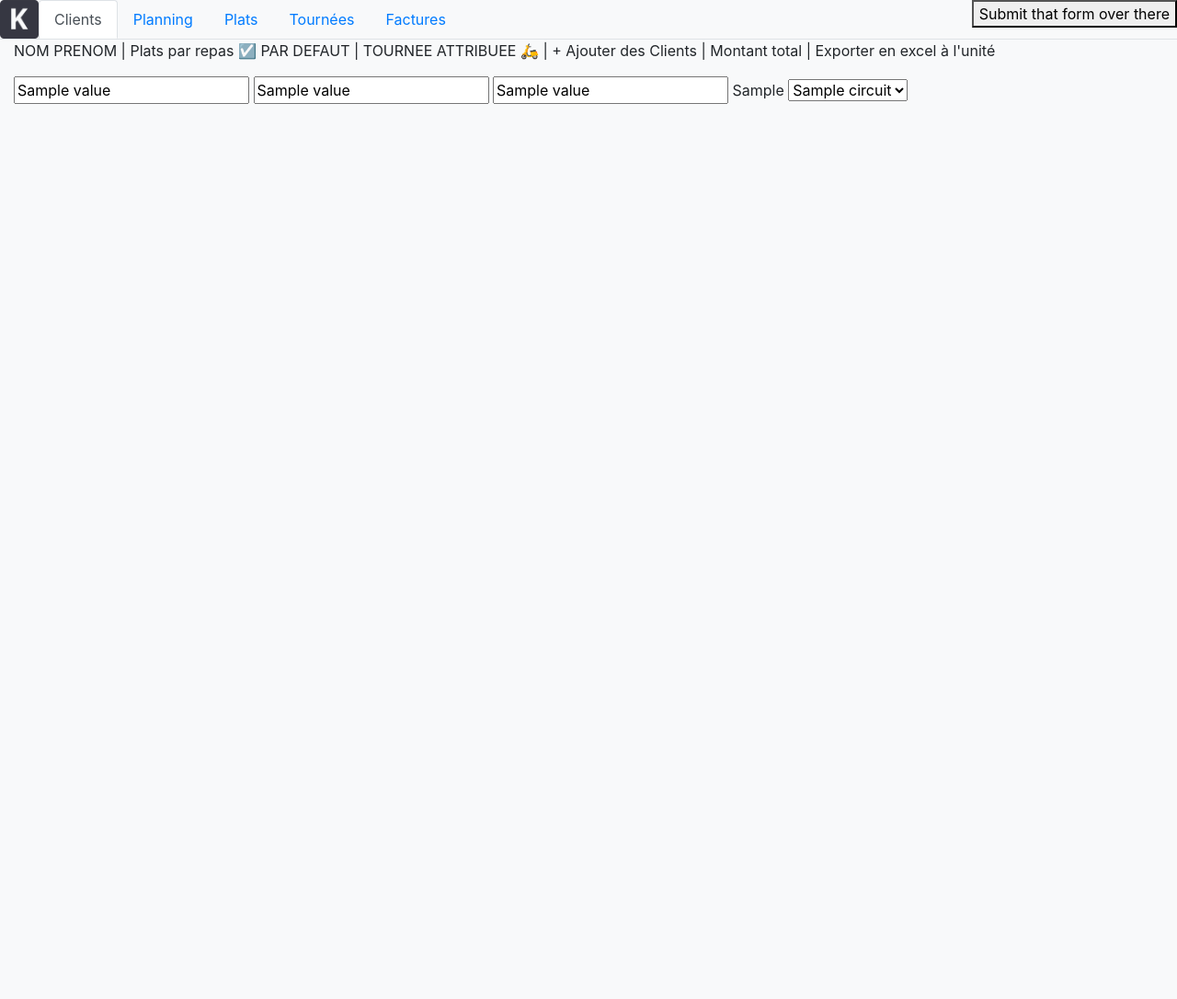
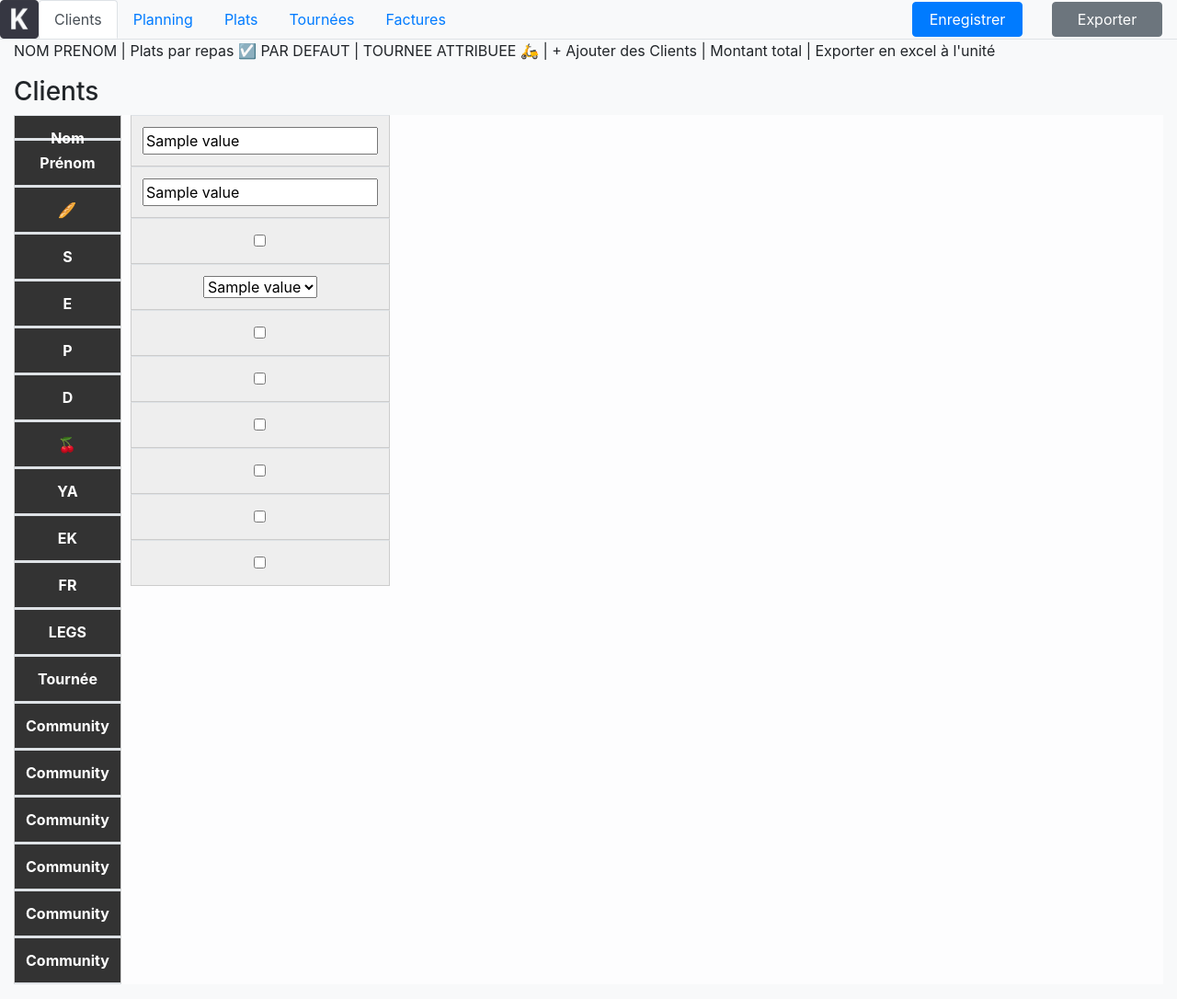
Before and after one commit to Emericdefay/Elephants, a Django app: template project/manager/templates/manager/index.html in a window 1280 px wide. Shown: the whole page at 92% size. Before the commit the page ends 113 px from the top, so only its background shows below. Run offline with Django 4.2, Linux system fonts and the light colour scheme; the template is opened without the code that fills it: most values are stand-ins (such as "Sample title", 1, 10 or a date in 2020); parts of the project's set-up code (start-up, migrations or seed data) failed here and were passed over.

Commit message:
Client table

```diff
--- a/project/manager/admin.py
+++ b/project/manager/admin.py
@@ -34,6 +34,7 @@ class CustomClient(admin.ModelAdmin):
 		('last_name', {'fields': ['last_name']}),
 		('address', {'fields': ['address']}),
 		('default_command', {'fields': ['default_command']}),
+		('circuit', {'fields': ['circuit']}),
 	]
 
 
--- a/project/manager/templates/manager/clients/clients_list.html
+++ b/project/manager/templates/manager/clients/clients_list.html
@@ -1,19 +1,160 @@
 {% load static %}
+
+<style>
+    /*
+    Generic Styling, for Desktops/Laptops
+    */
+    table {
+      width: 100%;
+      border-collapse: collapse;
+    }
+
+    /* Zebra striping */
+    tr:nth-of-type(odd) {
+      background: #eee;
+    }
+
+    th {
+      background: #333;
+      color: white;
+      font-weight: bold;
+    }
+
+    td, th {
+      padding: 6px;
+      border: 1px solid #ccc;
+      text-align: center;
+    }
+
+    /*
+    Max width before this PARTICULAR table gets nasty
+    This query will take effect for any screen smaller than 760px
+    and also iPads specifically.
+    */
+    @media only screen and (max-width: 760px), (min-device-width: 768px) and (max-device-width: 1024px) {
+      .responsive-table-input-matrix {
+        display: block;
+        position: relative;
+        width: 100%;
+      }
+      .responsive-table-input-matrix:after {
+        clear: both;
+        content: "";
+        display: block;
+        font-size: 0;
+        height: 0;
+        visibility: hidden;
+      }
+      .responsive-table-input-matrix tbody {
+        display: block;
+        overflow-x: auto;
+        position: relative;
+        white-space: nowrap;
+        width: auto;
+      }
+      .responsive-table-input-matrix tbody tr {
+        display: inline-block;
+        vertical-align: top;
+      }
+      .responsive-table-input-matrix tbody tr td {
+        display: block;
+        text-align: center;
+      }
+      .responsive-table-input-matrix tbody tr td:first-child {
+        text-align: center;
+      }
+      .responsive-table-input-matrix thead {
+        display: block;
+        float: left;
+        margin-right: 10px;
+      }
+      .responsive-table-input-matrix thead:after {
+        clear: both;
+        content: "";
+        display: block;
+        font-size: 0;
+        height: 0;
+        visibility: hidden;
+      }
+      .responsive-table-input-matrix thead th:first-of-type {
+        height: 1.4em;
+      }
+      .responsive-table-input-matrix thead th {
+        display: block;
+        text-align: center;
+      }
+      .responsive-table-input-matrix thead th:first-child {
+        text-align: center;
+      }
+    }
+</style>
 
 <form action="{% url "manager:update" %}" method="post" id="myform">
     {% csrf_token %}
+    <h3>
+        Clients
+    </h3>
+    <table class="responsive-table-input-matrix table table-light">
+        <thead>
+            <tr>
+                <th>Nom</th>
+                <th>Prénom</th>
+                <th>🥖</th>
+                <th>S</th>
+                <th>E</th>
+                <th>P</th>
+                <th>D</th>
+                <th>🍒</th>
+                <th>YA</th>
+                <th>EK</th>
+                <th>FR</th>
+                <th>LEGS</th>
+                <th>Tournée</th>
+                <th>Community</th>
+                <th>Community</th>
+                <th>Community</th>
+                <th>Community</th>
+                <th>Community</th>
+                <th>Community</th>
+            </tr>
+        </thead>
+        <tbody>
+        {% for client in formClient %}
+        {% ifchanged client.circuit.value %} {% if forloop.counter0 != 0 %}<tr style="border-collapse: separate;
+        border-spacing:0 20px;"><td></td></tr>{% endif %}{% endifchanged %}
+        <tr style="background-color: {% for grad in gradients %}{% if grad.0|striptags == client.circuit.value|striptags %}{{grad.1}}{% endif %}{% endfor %}; margin-bottom:1rem;">
 
+                <td><input type="text" name="last_name_{{client.id.value}}" id="id_id_{{client.id.value}}" value="{{client.last_name.value}}"/></td>
+                <td><input type="text" name="first_name_{{client.id.value}}" id="id_id_{{client.id.value}}" value="{{client.first_name.value}}"/></td>
+                {% for default in formDefaultCommand %}
+                    <td>
+                        <input
+                            type="checkbox"
+                            id="default_command-box_{{client.id.value}}_{{default}}"
+                            name="default_command_{{client.id.value}}_{{default}}"
+                        {% for box_client in client.default_command.value %}
+                            {% if default|striptags == box_client|striptags %}
+                                checked
+                            {% endif %}
+                        {% endfor %}
+                        class="default_box">
+                    </td>
+                {% endfor %}
+                <td>
+                    <select name="circuit_{{client.id.value}}" id="circuit-select_{{client.id.value}}">
+                        {% for circuit in formCircuit %}
+                            <option value="{{ circuit.id.value }}" {% if circuit.id.value == client.circuit.value %}selected="selected"{% endif %}> {{ circuit.name.value }} </option>
+                        {% endfor %}
+                    </select>
+                </td>
+                <td><input type="checkbox"></td>
+                <td><input type="checkbox"></td>
+                <td><input type="checkbox"></td>
+                <td><input type="checkbox"></td>
+                <td><input type="checkbox"></td>
+                <td><input type="checkbox"></td>
+            </tr>
 
-    {% for client in formClient %}
-        <input type="text" name="last_name_{{client.id.value}}" id="id_id_{{client.id.value}}" value="{{client.last_name.value}}"/>
-        <input type="text" name="first_name_{{client.id.value}}" id="id_id_{{client.id.value}}" value="{{client.first_name.value}}"/>
-        <input type="text" name="address_{{client.id.value}}" id="id_id_{{client.id.value}}" value="{{client.address.value}}"/>
-        {{client.default_command}}
-        <select name="circuit_{{client.id.value}}" id="circuit-select_{{client.id.value}}">
-            {% for circuit in formCircuit %}
-                <option value="{{circuit.id}}">{{circuit.name}}</option>
-            {% endfor %}
-        </select>
-    {% endfor %}
-
+        {% endfor %}
+    </table>
 </form>
--- a/project/manager/templates/manager/index.html
+++ b/project/manager/templates/manager/index.html
@@ -42,7 +42,10 @@
                 <a class="nav-link" id="bill-tab" data-toggle="tab" href="#bill" role="tab" aria-controls="bill" aria-selected="false">Factures</a>
             </li>
             <li class="nav-item ml-auto">
-                <button form="myform" type="submit">Submit that form over there</button>
+                <button form="myform" class="btn btn-primary align-content-center mx-3" type="submit" style="width:120px; transform: translate(0px, 2px);">Enregistrer</button>
+            </li>
+            <li class="nav-item">
+                <button class="btn btn-secondary align-content-center mx-3" type="button" style="width:120px; transform: translate(0px, 2px);">Exporter</button>
             </li>
 
         </ul>
```
Also changed, not shown: project/manager/forms.py (+14 -8 lines), project/manager/models.py (+6 -1 lines), project/manager/views.py (+18 -14 lines), project/db.sqlite3, project/manager/migrations/0006_alter_client_options_client_circuit_and_more.py (added), project/manager/migrations/0007_remove_client_circuit_client_circuit.py (added).
